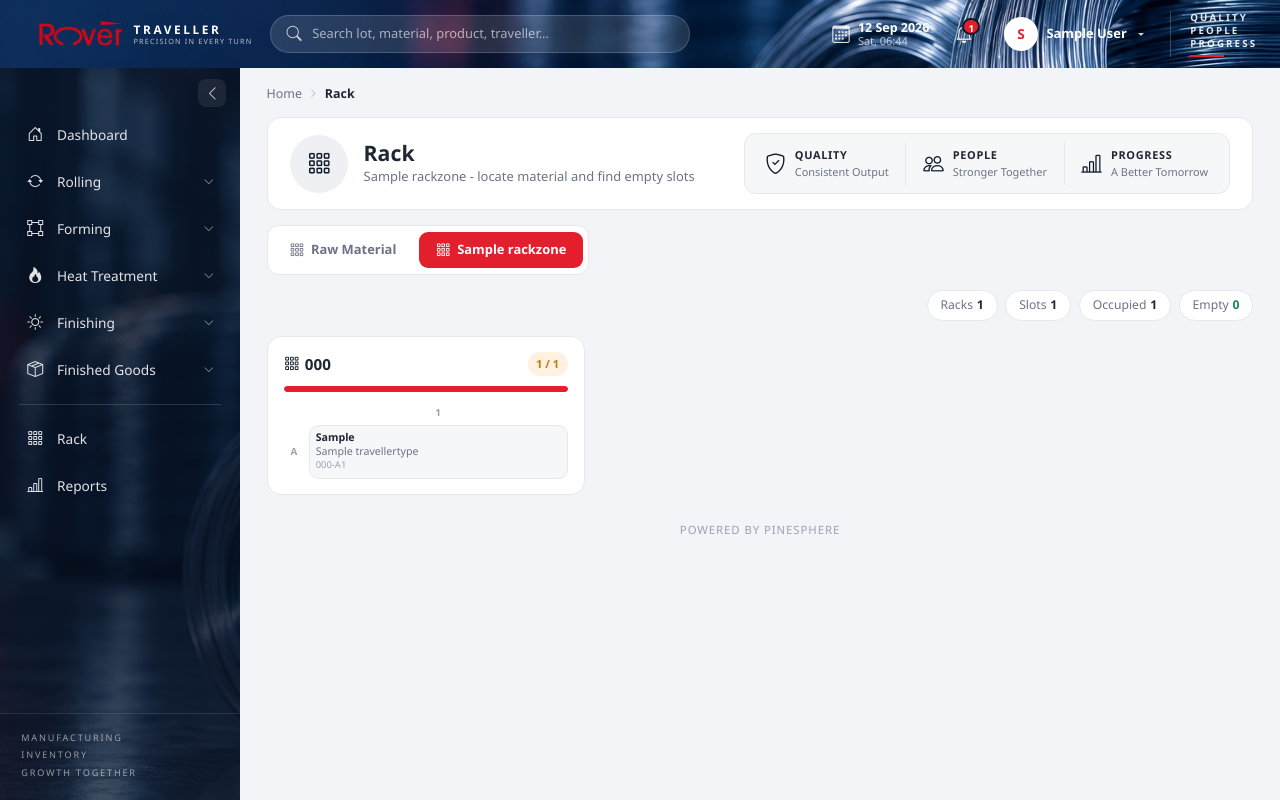
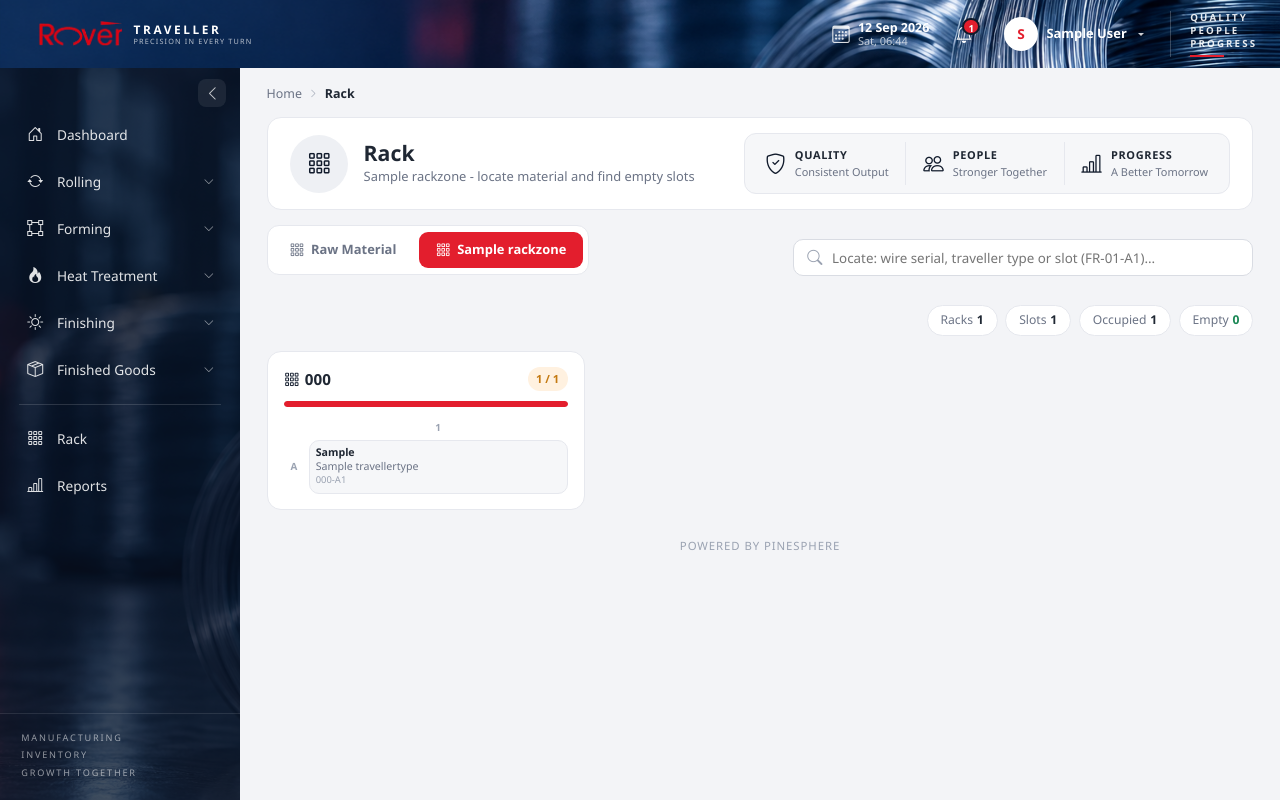
Before and after one commit to kauverysreerajendran/RoverTravellers, a Django app: page /masters/racks/000/ in a window 1280 px wide. Run offline with Django 5.2, Linux system fonts and the light colour scheme; a user stored in the database is signed in; tables that the repository leaves empty hold one stand-in row (values such as "Sample post").

Commit message:
Give the rack screens their own working search, drop the header one
The global search box is gone from the header. In its place each rack
screen carries its own locate search, beside the tabs: one input, one
script, shared by the coil bay and every zone through the tab partial.

It filters what is already on the page, matching whatever a slot declares
in `data-search` - coil number, diameter and raw material id on the coil
bay; wire serial, traveller type and slot label on a zone - plus rack
codes, and it now finds empty slots too, so "where is there space" is the
same question as "where is this wire". Non-matching slots dim, racks with
no match collapse, and the hit list says which slot each match is on.

Co-Authored-By: Claude Opus 5 (1M context) <noreply@anthropic.com>

```diff
--- a/apps/masters/views.py
+++ b/apps/masters/views.py
@@ -64,6 +64,7 @@ class RackLocatorView(LoginRequiredMixin, TemplateView):
 
         ctx.update({
             "rack_tabs": rack_tabs(),
+            "rack_search_placeholder": "Locate: coil no, diameter (0.93), raw material id (RM-093) or rack code...",
             "page_title": "Rack",
             "page_subtitle": "Locate coils and find empty rack space",
             "page_icon": "bi-grid-3x3-gap",
@@ -90,6 +91,7 @@ class RackZoneView(LoginRequiredMixin, TemplateView):
         ctx.update(summary)
         ctx.update({
             "rack_tabs": rack_tabs(zone.code),
+            "rack_search_placeholder": "Locate: wire serial, traveller type or slot (FR-01-A1)...",
             "page_title": "Rack",
             "page_subtitle": f"{zone.name} - locate material and find empty slots",
             "page_icon": "bi-grid-3x3-gap",
--- a/static/css/rover.css
+++ b/static/css/rover.css
@@ -527,6 +527,15 @@ a { color: var(--rover-red); }
 .slot.is-picked { background: var(--rover-red-tint); border: 1px solid var(--rover-red); color: var(--rover-red); border-style: solid; }
 .slot-picker-racks { display: grid; grid-template-columns: repeat(auto-fill, minmax(260px, 1fr)); gap: .75rem; max-height: 420px; overflow-y: auto; }
 
+/* Rack tab strip with this screen's own locate search beside it. */
+.rack-toolbar { display: flex; align-items: center; gap: .75rem; flex-wrap: wrap; margin-bottom: 1rem; }
+.rack-search { margin-left: auto; flex: 1 1 260px; max-width: 460px; }
+.slot-empty.is-match { border-style: solid; border-color: var(--rover-success); color: var(--rover-success); }
+.slot-empty.is-dim { opacity: .35; }
+.pill.is-match { background: var(--rover-red-tint); color: var(--rover-red); }
+.pill.is-dim { opacity: .35; }
+@media (max-width: 640px) { .rack-search { margin-left: 0; max-width: none; } }
+
 /* Product credit, on the login page and at the foot of every screen. */
 .app-credit { margin-top: 1.75rem; text-align: center; font-size: .75rem; letter-spacing: .08em; text-transform: uppercase; color: var(--rover-muted); }
 
--- a/static/templates/base.html
+++ b/static/templates/base.html
@@ -37,11 +37,6 @@
       </span>
     </a>
   </div>
-
-  <form class="header-search d-none d-md-flex" method="get" action="{% url 'dashboard:search' %}">
-    <i class="bi bi-search"></i>
-    <input type="search" name="q" placeholder="Search lot, material, product, traveller..." autocomplete="off">
-  </form>
 
   <div class="header-right">
     <div class="header-date d-none d-lg-flex">
--- a/static/templates/masters/_rack_tabs.html
+++ b/static/templates/masters/_rack_tabs.html
@@ -1,13 +1,99 @@
 {% comment %}
-In-page switch between the racks: the raw-material coil bay first, then one
-tab per active storage zone (Forming, Finished Goods). The tabs come from
-`rack_tabs()` in apps/masters/views.py, so a zone added to the database
-appears here without a template change.
+The Rack screen's tab strip - the raw-material coil bay first, then one tab
+per active storage zone (Forming, Finished Goods) - with this screen's own
+locate search beside it. The tabs come from `rack_tabs()` in
+apps/masters/views.py, so a zone added to the database appears here without
+a template change.
+
+The search is client-side on purpose: every rack, slot and coil on the page
+is already rendered, so locating one is a filter over what is on screen
+rather than a round trip. It matches anything a slot carries in
+`data-search` and any rack code, and works the same on both screens.
 {% endcomment %}
-<div class="process-tabs mb-3">
-  {% for tab in rack_tabs %}
-  <a href="{{ tab.url }}" class="process-tab{% if tab.active %} active{% endif %}">
-    <i class="bi bi-grid-3x3-gap"></i> {{ tab.label }}
-  </a>
-  {% endfor %}
+<div class="rack-toolbar">
+  <div class="process-tabs">
+    {% for tab in rack_tabs %}
+    <a href="{{ tab.url }}" class="process-tab{% if tab.active %} active{% endif %}">
+      <i class="bi bi-grid-3x3-gap"></i> {{ tab.label }}
+    </a>
+    {% endfor %}
+  </div>
+
+  <label class="search-box rack-search">
+    <i class="bi bi-search"></i>
+    <input type="search" id="rackSearch"
+           placeholder="{{ rack_search_placeholder|default:'Locate on this rack...' }}"
+           autocomplete="off">
+  </label>
 </div>
+
+<div class="locate-results" id="locateResults" hidden></div>
+
+<script>
+(function () {
+  var input = document.getElementById("rackSearch");
+  var results = document.getElementById("locateResults");
+  if (!input || !results) { return; }
+
+  var cards = Array.prototype.slice.call(document.querySelectorAll(".rack-card"));
+  var loose = Array.prototype.slice.call(document.querySelectorAll(".locatable[data-search]"));
+
+  function reset() {
+    document.querySelectorAll("[data-search]").forEach(function (el) {
+      el.classList.remove("is-match", "is-dim");
+    });
+    cards.forEach(function (card) { card.classList.remove("is-match"); card.hidden = false; });
+  }
+
+  function hit(el) {
+    return { label: el.getAttribute("data-label") || "", where: el.getAttribute("data-where") || "" };
+  }
+
+  function locate() {
+    var needle = input.value.trim().toLowerCase();
+    var hits = [];
+    reset();
+
+    if (!needle) { results.hidden = true; results.innerHTML = ""; return; }
+
+    cards.forEach(function (card) {
+      var rackMatch = (card.getAttribute("data-rack") || "").indexOf(needle) !== -1;
+      var anySlot = false;
+      card.querySelectorAll("[data-search]").forEach(function (slot) {
+        if (slot.getAttribute("data-search").indexOf(needle) !== -1) {
+          anySlot = true;
+          slot.classList.add("is-match");
+          hits.push(hit(slot));
+        } else if (!rackMatch) {
+          slot.classList.add("is-dim");
+        }
+      });
+      card.classList.toggle("is-match", rackMatch || anySlot);
+      card.hidden = !(rackMatch || anySlot);
+    });
+
+    // Anything locatable that lives outside a rack card (unracked coils).
+    loose.forEach(function (el) {
+      if (el.getAttribute("data-search").indexOf(needle) !== -1) {
+        el.classList.add("is-match");
+        hits.push(hit(el));
+      } else {
+        el.classList.add("is-dim");
+      }
+    });
+
+    results.hidden = false;
+    if (!hits.length) {
+      results.innerHTML = '<div class="text-muted"><i class="bi bi-search me-1"></i> Nothing matches "'
+        + input.value.trim() + '" on this rack.</div>';
+      return;
+    }
+    results.innerHTML = hits.map(function (h) {
+      return '<div class="hit"><i class="bi bi-geo-alt-fill"></i><span>' + h.label
+        + '</span><span class="to"><i class="bi bi-arrow-right me-1"></i>' + h.where + '</span></div>';
+    }).join("");
+  }
+
+  input.addEventListener("input", locate);
+})();
+</script>
--- a/static/templates/masters/rack_zone.html
+++ b/static/templates/masters/rack_zone.html
@@ -4,8 +4,6 @@
 
 {% include "masters/_rack_tabs.html" %}
 
-{% comment %}Locating material is the header scan's job now, so this screen
-carries no search box of its own.{% endcomment %}
 <div class="toolbar">
   <div class="stat-chips ms-auto">
     <span class="stat-chip">Racks<strong>{{ total_racks }}</strong></span>
@@ -18,7 +16,7 @@ carries no search box of its own.{% endcomment %}
 {% if racks %}
 <div class="rack-grid">
   {% for r in racks %}
-  <div class="rack-card">
+  <div class="rack-card" data-rack="{{ r.rack.code|lower }}">
     <div class="rack-head">
       <div><i class="bi bi-grid-3x3-gap"></i><strong>{{ r.rack.code }}</strong></div>
       <span class="pill {% if r.empty == 0 %}pill-pending{% else %}pill-neutral{% endif %}">{{ r.occupied }} / {{ r.capacity }}</span>
@@ -32,9 +30,15 @@ carries no search box of its own.{% endcomment %}
         <div class="slot-axis">{{ row.letter }}</div>
         {% for cell in row.cells %}
           {% if cell.empty %}
-            <div class="slot slot-empty">{{ cell.label }}</div>
+            <div class="slot slot-empty"
+                 data-search="{{ cell.label|lower }} empty"
+                 data-label="{{ cell.label }} - empty"
+                 data-where="Free space">{{ cell.label }}</div>
           {% else %}
-            <div class="slot slot-filled" id="slot-{{ cell.label }}">
+            <div class="slot slot-filled" id="slot-{{ cell.label }}"
+                 data-search="{{ cell.wire_serial|lower }} {{ cell.traveller_type|lower }} {{ cell.label|lower }}"
+                 data-label="{{ cell.wire_serial }} · {{ cell.traveller_type }}{% if cell.weight %} · {{ cell.weight }} kg{% endif %}"
+                 data-where="Slot {{ cell.label }}">
               <div class="slot-title">{{ cell.wire_serial|default:"-" }}</div>
               <div class="slot-sub">{{ cell.traveller_type|default:"-" }}</div>
               <div class="slot-id">{{ cell.label }}{% if cell.weight %} · {{ cell.weight }} kg{% endif %}</div>
```
Also changed, not shown: apps/masters/tests.py (+20 -0 lines), static/templates/masters/rack_locator.html (+8 -4 lines).
